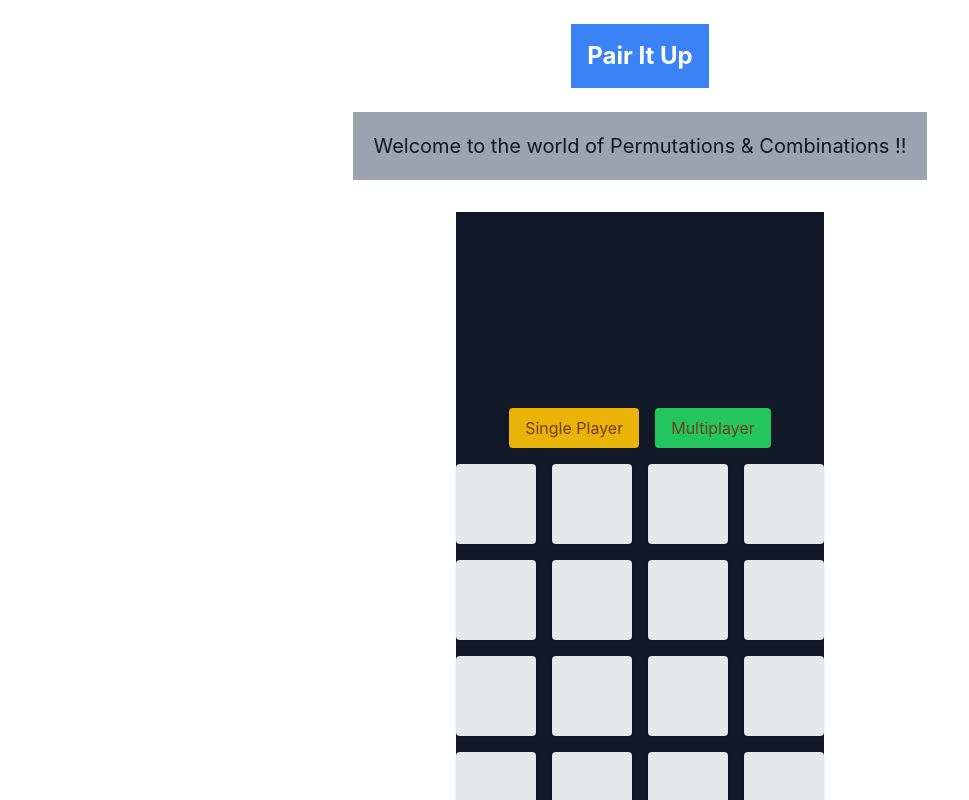
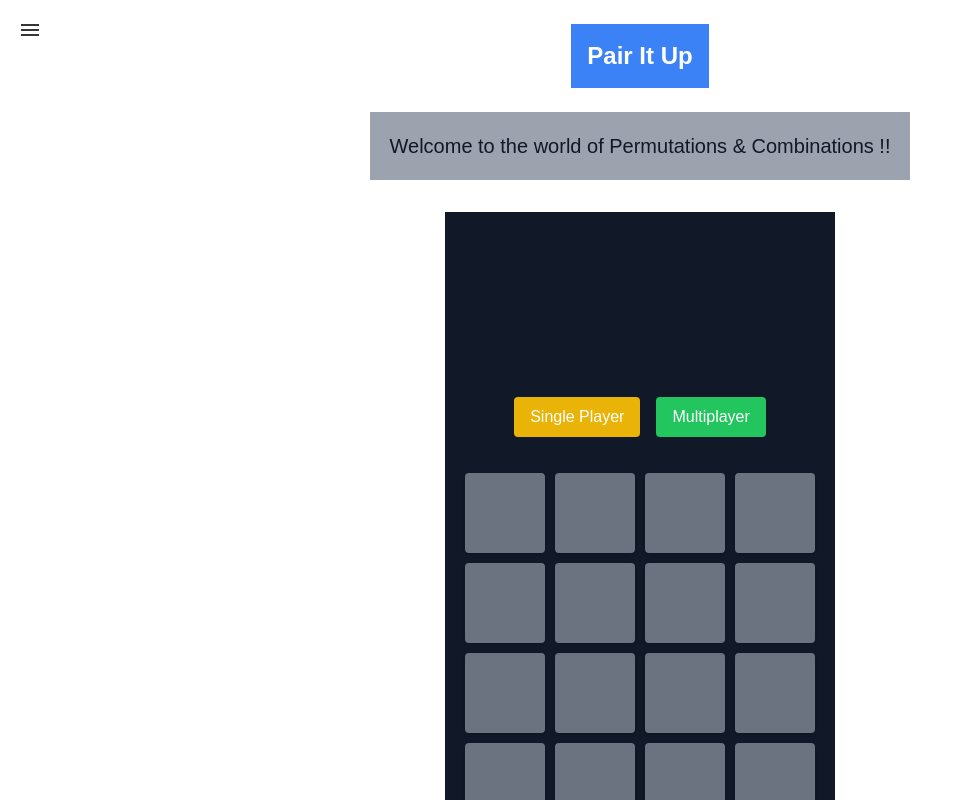
Before and after one commit to Prarthana-35/Pair-It-Up, a React (Create React App) app: page /themes in a window 1280 px wide. Shown: the top 800 px of the page, without its empty margins (0-969 px from the left). Built offline with nearby package versions, Linux system fonts and the light colour scheme.

Commit message:
drawer menu options & grid changes

```diff
--- a/src/App.css
+++ b/src/App.css
@@ -1,52 +1,26 @@
-.App {
-  text-align: center;
+
+body {
+  background-color: #000000;
+  margin: 0;
+  font-family: Arial, sans-serif;
+  margin: auto;
 }
-
-.App-logo {
-  height: 40vmin;
-  pointer-events: none;
-}
-
-@media (prefers-reduced-motion: no-preference) {
-  .App-logo {
-    animation: App-logo-spin infinite 20s linear;
-  }
-}
-
-.App-header {
-  background-color: #282c34;
-  min-height: 100vh;
-  display: flex;
-  flex-direction: column;
-  align-items: center;
-  justify-content: center;
-  font-size: calc(10px + 2vmin);
-  color: white;
-}
-
-.App-link {
-  color: #61dafb;
-}
-
-@keyframes App-logo-spin {
-  from {
-    transform: rotate(0deg);
-  }
-  to {
-    transform: rotate(360deg);
-  }
-}
-
 .card {
   width: 100px;
   height: 100px;
   perspective: 1000px;
   cursor: pointer;
+  background-color: #353535;
+  border: 1px solid #ffd700; /* Gold border color */
+  border-radius: 8px;
+  box-shadow: 0 0 15px #ffd700, 0 0 30px #ffd700, 0 0 45px #ffd700; /* Golden glow */
+  transition: box-shadow 0.3s ease-in-out;
 }
 
-body{
-  background-color: #121212;
+.card:hover {
+  box-shadow: 0 0 25px #ffd700, 0 0 50px #ffd700, 0 0 75px #ffd700; /* Enhanced golden glow on hover */
 }
+
 
 .card-inner {
   width: 100%;
@@ -59,29 +33,34 @@ body{
   transform: rotateY(180deg);
 }
 
-.card-front, .card-back {
+.card-front {
+  background-color: #1c1c1c;
+  display: flex;
+  align-items: center;
+  justify-content: center;
+  font-size: 24px;
+  color: #ffffff;
+  text-shadow: 0 0 10px #00ffcc, 0 0 20px #00ffcc, 0 0 30px #00ffcc;
+  font-weight: bold;
+  border-radius: 8px;
+}
+
+.card-back {
   position: absolute;
   width: 100%;
   height: 100%;
   backface-visibility: hidden;
-}
-
-.card-front {
-  background-color: #f8f8f8;
   display: flex;
   align-items: center;
   justify-content: center;
-  font-size: 18px;
+  font-size: 1.5rem;
+  background-color: #f0f0f0;
+  color: #000000;
+  text-shadow: none;
+  border-radius: 8px;
+  text-align: center;
 }
 
-.card-back {
-  background-color: #007bff;
-  color: white;
-  display: flex;
-  align-items: center;
-  justify-content: center;
-  font-size: 24px;
-}
 
 .timer {
   margin-top: 10px;
@@ -95,3 +74,26 @@ body{
   width: fit-content;
   margin: 0 auto;
 }
+
+.grid {
+  display: grid;
+  gap: 10px;
+  justify-content: center;
+  align-items: center;
+  padding: 20px;
+}
+
+button {
+  background-color: #333;
+  color: #fff;
+  border: none;
+  padding: 10px 20px;
+  border-radius: 8px;
+  font-size: 1rem;
+  cursor: pointer;
+  transition: background-color 0.3s;
+}
+
+button:hover {
+  background-color: #555;
+}
--- a/src/App.js
+++ b/src/App.js
@@ -1,7 +1,17 @@
-import React, { useState, useEffect } from 'react';
-import Header from './components/Header';
-import Gameboard from './components/Gameboard';
-import Scoreboard from './components/Scoreboard';
+/* eslint-disable no-unused-vars */
+import React, { useState, useEffect } from "react";
+import { Drawer, List, ListItem, ListItemText, IconButton } from "@mui/material";
+import { BrowserRouter as Router, Route, Routes } from "react-router-dom";
+import MenuIcon from "@mui/icons-material/Menu";
+import SettingsIcon from "@mui/icons-material/Settings";
+import PolicyIcon from "@mui/icons-material/Policy";
+import PaletteIcon from "@mui/icons-material/Palette";
+import Header from "./components/Header";
+import Gameboard from "./components/Gameboard";
+import Scoreboard from "./components/Scoreboard";
+import Settings from "./pages/Settings";
+import PrivacyPolicy from "./pages/PrivacyPolicy";
+import Themes from "./pages/Themes";
 
 function App() {
   const [cards, setCards] = useState([]);
@@ -15,6 +25,7 @@ function App() {
   const [playerScores, setPlayerScores] = useState([0, 0]);
   const [round, setRound] = useState(1);
   const [gridSize, setGridSize] = useState(4);
+  const [drawerOpen, setDrawerOpen] = useState(false);
 
   useEffect(() => {
     generateCards();
@@ -33,7 +44,6 @@ function App() {
     const shuffledCards = shuffled.map((value, index) => ({ id: index, value }));
     setCards(shuffledCards);
   };
-
 
   const handleFlip = (index) => {
     if (flippedCards.length === 2 || matchedPairs.includes(index)) return;
@@ -86,8 +96,64 @@ function App() {
     setPlayerScores(newScores);
   };
 
+  const toggleDrawer = (open) => (event) => {
+    if (event.type === "keydown" && (event.key === "Tab" || event.key === "Shift")) {
+      return;
+    }
+    setDrawerOpen(open);
+  };
+
+  const menuItems = [
+    { text: "Settings", icon: <SettingsIcon /> },
+    { text: "Privacy Policy", icon: <PolicyIcon /> },
+    { text: "Themes", icon: <PaletteIcon /> },
+  ];
+
   return (
     <div className="app bg-white text-gray-900 min-h-screen flex flex-col items-center">
+      <Router>
+      <div className="app">
+        <IconButton onClick={toggleDrawer(true)} style={{ position: "absolute", top: "10px", left: "10px" }}>
+          <MenuIcon />
+        </IconButton>
+
+        <Drawer
+          menuItems={menuItems}
+          drawerOpen={drawerOpen}
+          toggleDrawer={toggleDrawer}
+        />
+
+        <Routes>
+          <Route path="/" component={App} />
+          <Route path="/settings" component={Settings} />
+          <Route path="/privacy-policy" component={PrivacyPolicy} />
+          <Route path="/themes" component={Themes} />
+        </Routes>
+      </div>
+    </Router>
+
+      <IconButton onClick={toggleDrawer(true)} style={{ position: "absolute", top: "10px", left: "10px" }}>
+        <MenuIcon />
+      </IconButton>
+
+      <Drawer anchor="left" open={drawerOpen} onClose={toggleDrawer(false)}>
+        <div
+          style={{ width: 250 }}
+          role="presentation"
+          onClick={toggleDrawer(false)}
+          onKeyDown={toggleDrawer(false)}
+        >
+          <List>
+            {menuItems.map((item, index) => (
+              <ListItem button key={index}>
+                {item.icon}
+                <ListItemText primary={item.text} style={{ marginLeft: "10px" }} />
+              </ListItem>
+            ))}
+          </List>
+        </div>
+      </Drawer>
+
       <Header
         isMultiplayer={isMultiplayer}
         setIsMultiplayer={setIsMultiplayer}
@@ -105,7 +171,7 @@ function App() {
           <h2 className="text-2xl font-bold">Game Over!</h2>
           <p className="text-lg">Player 1: {playerScores[0]}</p>
           <p className="text-lg">Player 2: {playerScores[1]}</p>
-          <p className="text-lg">Winner: {playerScores[0] > playerScores[1] ? 'Player 1' : 'Player 2'}</p>
+          <p className="text-lg">Winner: {playerScores[0] > playerScores[1] ? "Player 1" : "Player 2"}</p>
           <button className="mt-4 px-6 py-2 bg-blue-500 text-white rounded" onClick={resetGame}>
             Play Again
           </button>
--- a/src/components/Card.js
+++ b/src/components/Card.js
@@ -6,7 +6,7 @@ const Card = ({ data, flipped, onClick }) => {
   }
   return (
     <div
-      className={`w-20 h-20 bg-gray-200 rounded shadow transition-all duration-300 ${
+      className={`w-20 h-20 bg-gray-500 rounded shadow transition-all duration-300 ${
         flipped ? 'bg-blue-400' : ''
       }`}
       onClick={onClick}
--- /dev/null
+++ b/src/components/Drawer.js
@@ -0,0 +1,41 @@
+/* eslint-disable no-unused-vars */
+import React from "react";
+import { Drawer, List, ListItem, ListItemText, IconButton } from "@mui/material";
+import MenuIcon from "@mui/icons-material/Menu";
+import { Link } from 'react-router-dom';
+import Settings from "./pages/Settings";
+import PrivacyPolicy from "./pages/PrivacyPolicy";
+import Themes from "./pages/Themes";
+
+const MenuDrawer = ({ anchor = "left", menuItems, drawerOpen, toggleDrawer }) => {
+  return (
+    <div>
+
+      <IconButton onClick={toggleDrawer(true)} style={{ margin: "10px" }}>
+        <MenuIcon />
+      </IconButton>
+
+      <Drawer anchor={anchor} open={drawerOpen} onClose={toggleDrawer(false)}>
+        <div
+          style={{ width: 250 }}
+          role="presentation"
+          onClick={toggleDrawer(false)}
+          onKeyDown={toggleDrawer(false)}
+        >
+          <List>
+            {menuItems.map((item, index) => (
+              <ListItem button key={index}>
+                <Link to={item.link} style={{ textDecoration: "none", color: "inherit" }}>
+                  {item.icon}
+                  <ListItemText primary={item.text} style={{ marginLeft: "10px" }} />
+                </Link>
+              </ListItem>
+            ))}
+          </List>
+        </div>
+      </Drawer>
+    </div>
+  );
+};
+
+export default MenuDrawer;
--- a/src/components/Gameboard.js
+++ b/src/components/Gameboard.js
@@ -1,3 +1,5 @@
+/* eslint-disable no-unused-vars */
+/* eslint-disable react-hooks/exhaustive-deps */
 import React, { useState, useEffect } from "react";
 import Card from "./Card";
 import "../App.css";
@@ -146,7 +148,7 @@ const GameBoard = ({ updateScore }) => {
           {currentMode === "Multiplayer" && (
             <p className="text-lg">Player {currentPlayer}'s Turn</p>
           )}
-          <p className="timer text-red-600 text-xl font-bold">Time: {timer}s</p>
+          <p className="timer text-green-600 text-xl font-bold">Time: {timer}s</p>
           {currentMode === "Multiplayer" && (
             <p className="text-lg">
               Scores: Player 1: {scores.player1}, Player 2: {scores.player2}
--- a/src/index.css
+++ b/src/index.css
@@ -2,17 +2,20 @@
 @tailwind components;
 @tailwind utilities;
 
+html,
 body {
   margin: 0;
+  padding: 0; /* Ensure there's no default margin or padding */
+  height: 100%; /* Ensure full height */
   font-family: -apple-system, BlinkMacSystemFont, 'Segoe UI', 'Roboto', 'Oxygen',
     'Ubuntu', 'Cantarell', 'Fira Sans', 'Droid Sans', 'Helvetica Neue',
     sans-serif;
   -webkit-font-smoothing: antialiased;
   -moz-osx-font-smoothing: grayscale;
-  background-color: #121212;
+  background-color: #353535; /* Dark background for the entire screen */
+  color: #ffffff; /* Light text color for contrast */
 }
 
 code {
-  font-family: source-code-pro, Menlo, Monaco, Consolas, 'Courier New',
-    monospace;
+  font-family: source-code-pro, Menlo, Monaco, Consolas, 'Courier New', monospace;
 }
--- a/src/index.js
+++ b/src/index.js
@@ -10,8 +10,4 @@ root.render(
     <App />
   </React.StrictMode>
 );
-
-// If you want to start measuring performance in your app, pass a function
-// to log results (for example: reportWebVitals(console.log))
-// or send to an analytics endpoint. Learn more: https://bit.ly/CRA-vitals
 reportWebVitals();
--- /dev/null
+++ b/src/pages/PrivacyPolicy.js
@@ -0,0 +1,12 @@
+import React from 'react';
+
+function PrivacyPolicy() {
+  return (
+    <div>
+      <h1>Privacy Policy</h1>
+      <p>Read our privacy policy here.</p>
+    </div>
+  );
+}
+
+export default PrivacyPolicy;
--- /dev/null
+++ b/src/pages/Settings.js
@@ -0,0 +1,12 @@
+import React from 'react';
+
+function Settings() {
+  return (
+    <div>
+      <h1>Settings</h1>
+      <p>Manage your game settings here.</p>
+    </div>
+  );
+}
+
+export default Settings;
--- /dev/null
+++ b/src/pages/Themes.js
@@ -0,0 +1,12 @@
+import React from 'react';
+
+function Themes() {
+  return (
+    <div>
+      <h1>Themes</h1>
+      <p>Customize your theme here.</p>
+    </div>
+  );
+}
+
+export default Themes;
```
